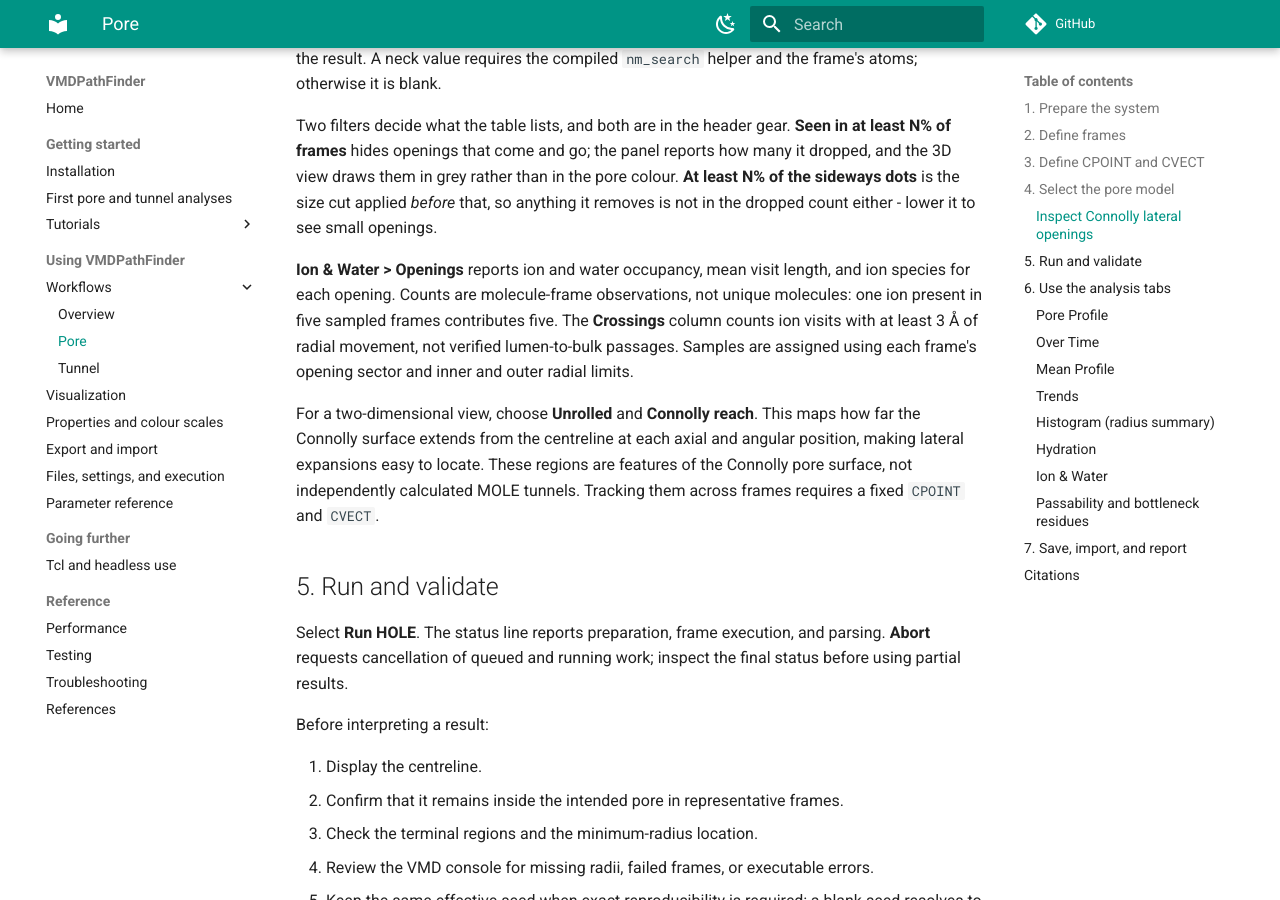
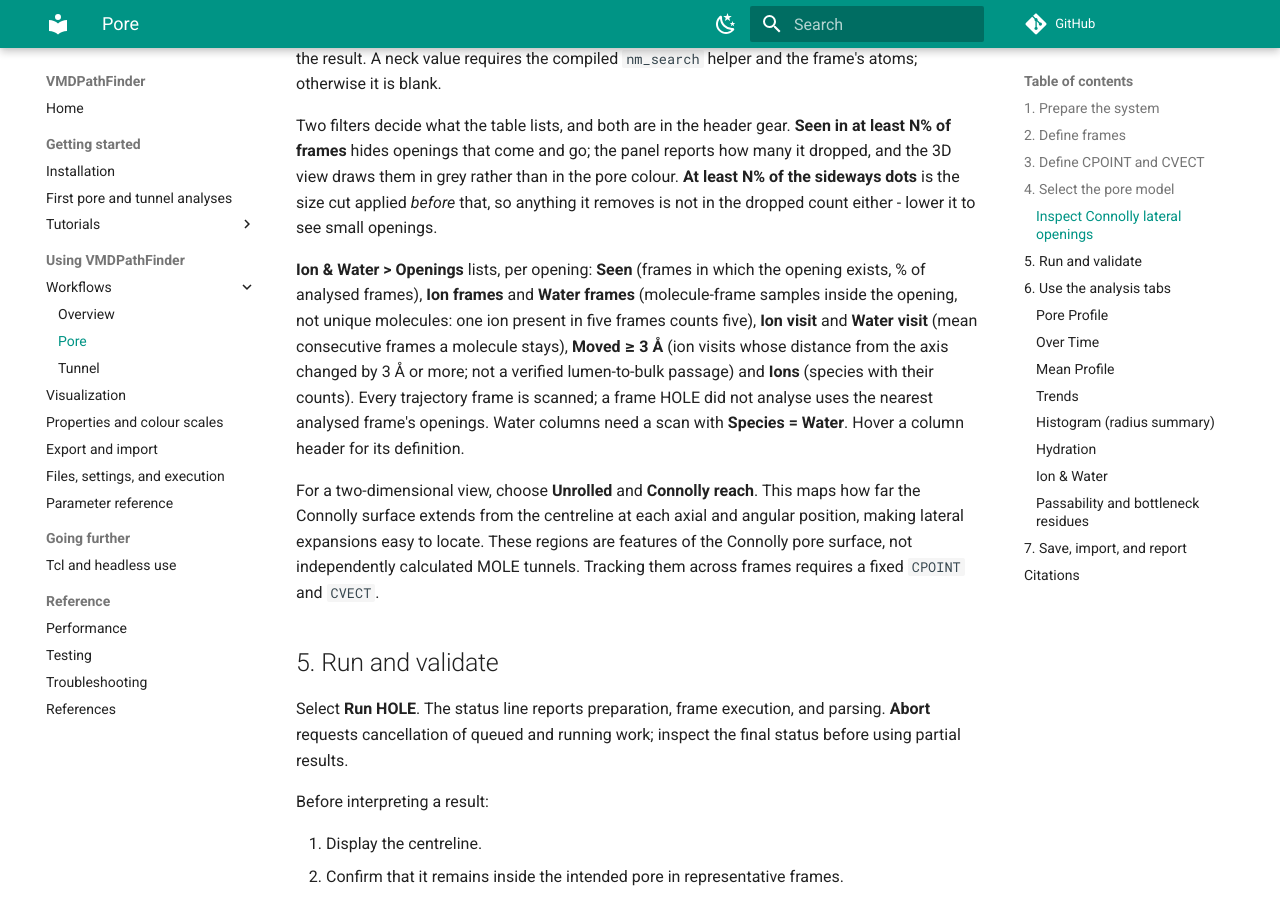
Before and after one commit to aminkvh/VMDHole, an MkDocs documentation site: the page built from docs/pore-mode.md, in a window 1280 px wide and 900 px high, scrolled down 3565 px. Built offline with MkDocs 1.6.1 and Material for MkDocs 9.7.7, drawn with Linux system fonts in a browser that asks for light colours; comment, search, counter and statistics services are not loaded.

Commit message:
fix: Openings view - aligned columns, header tooltips, unanalysed frames use the nearest analysed openings

```diff
--- a/docs/pore-mode.md
+++ b/docs/pore-mode.md
@@ -149,12 +149,16 @@
 cut applied *before* that, so anything it removes is not in the dropped count
 either - lower it to see small openings.
 
-**Ion & Water > Openings** reports ion and water occupancy, mean visit length,
-and ion species for each opening. Counts are molecule-frame observations, not
-unique molecules: one ion present in five sampled frames contributes five.
-The **Crossings** column counts ion visits with at least 3 Å of radial movement,
-not verified lumen-to-bulk passages. Samples are assigned using each frame's
-opening sector and inner and outer radial limits.
+**Ion & Water > Openings** lists, per opening: **Seen** (frames in which the
+opening exists, % of analysed frames), **Ion frames** and **Water frames**
+(molecule-frame samples inside the opening, not unique molecules: one ion
+present in five frames counts five), **Ion visit** and **Water visit** (mean
+consecutive frames a molecule stays), **Moved ≥ 3 Å** (ion visits whose
+distance from the axis changed by 3 Å or more; not a verified lumen-to-bulk
+passage) and **Ions** (species with their counts). Every trajectory frame is
+scanned; a frame HOLE did not analyse uses the nearest analysed frame's
+openings. Water columns need a scan with **Species = Water**. Hover a column
+header for its definition.
 
 For a two-dimensional view, choose **Unrolled** and **Connolly reach**. This
 maps how far the Connolly surface extends from the centreline at each axial and
```
Also changed, not shown: docs/parameters.md (+0 -1 lines), 2 other files.
